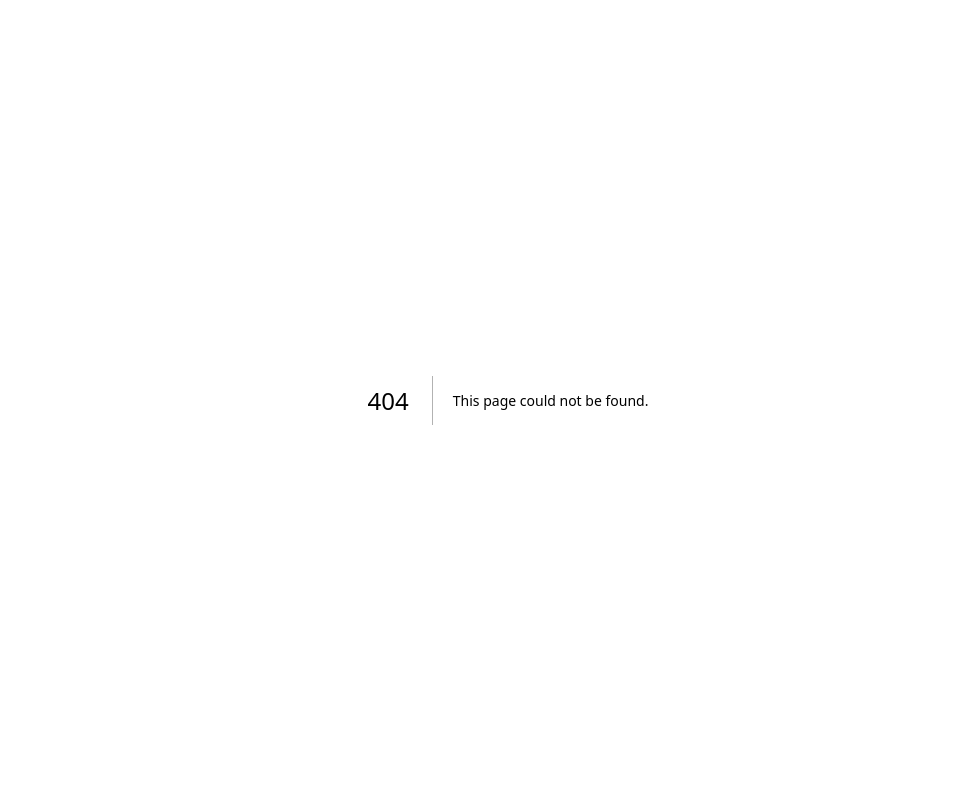
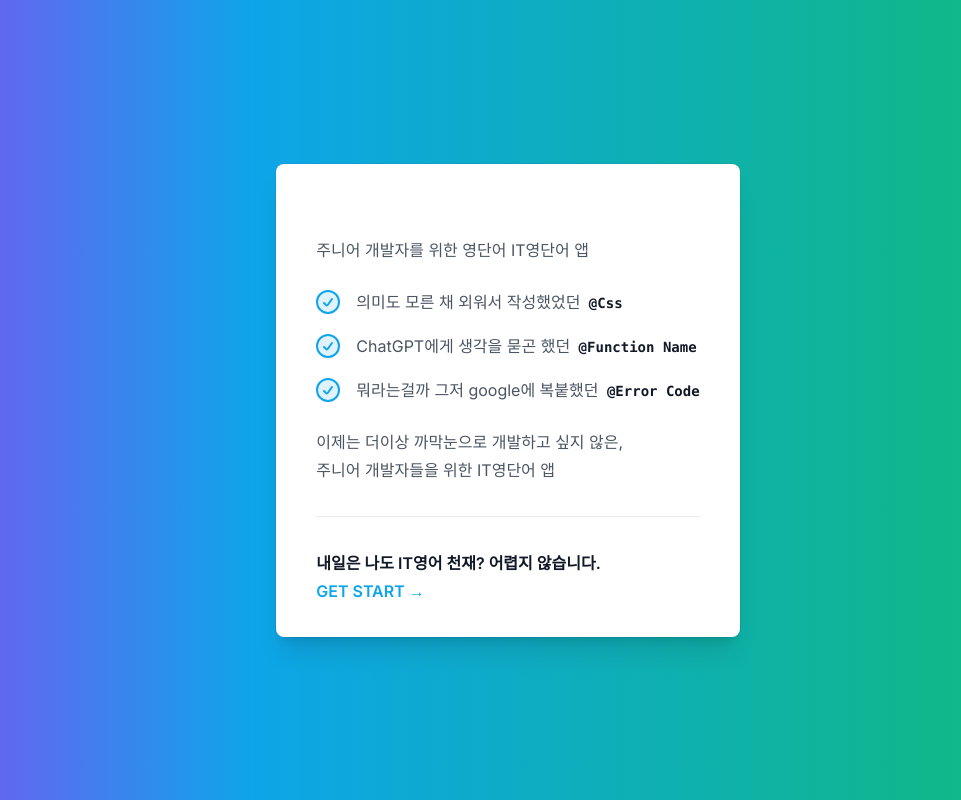
Before and after one commit to limEnough/ozo-dev-voca, a Next.js app: page /intro in a window 1280 px wide. Before the commit this address had no page. Shown: the whole page, without its empty margins (132-1093 px from the left). Built offline with nearby package versions, Linux system fonts and the light colour scheme.

Commit message:
feat: intro page 추가 (tailwind css)

```diff
--- a/app/dashboard/page.tsx
+++ b/app/dashboard/page.tsx
@@ -1,7 +1,7 @@
 export default function DeshboardPage() {
   return (
     <main className="deshbord-page">
-      대시보드 설정
+      대시보드
     </main>
   );
 }
--- /dev/null
+++ b/app/intro/page.tsx
@@ -0,0 +1,60 @@
+export default function DeshboardPage() {
+  return (
+    <main className="intro-page">
+      <div className="relative flex min-h-screen flex-col justify-center overflow-hidden bg-gradient-to-r from-indigo-500 from-10% via-sky-500 via-30% to-emerald-500 to-90% py-6 sm:py-12">
+        <div className="relative bg-white px-6 pt-10 pb-8 shadow-xl ring-1 ring-gray-900/5 sm:mx-auto sm:max-w-lg sm:rounded-lg sm:px-10">
+          <div className="mx-auto max-w-md">
+            {/* TODO: 로고추가 */}
+            {/* <img src="/img/logo.svg" className="h-6" alt="Tailwind Play" /> */}
+            <div className="divide-y divide-gray-300/50">
+              <div className="space-y-6 py-8 text-base leading-7 text-gray-600">
+                <p>주니어 개발자를 위한 영단어 IT영단어 앱</p>
+                <ul className="space-y-4">
+                  <li className="flex items-center">
+                    <svg className="h-6 w-6 flex-none fill-sky-100 stroke-sky-500 stroke-2" stroke-linecap="round" stroke-linejoin="round">
+                      <circle cx="12" cy="12" r="11" />
+                      <path d="m8 13 2.165 2.165a1 1 0 0 0 1.521-.126L16 9" fill="none" />
+                    </svg>
+                    <p className="ml-4">
+                      의미도 모른 채 외워서 작성했었던
+                      <code className="text-sm font-bold text-gray-900"> @Css</code>
+                    </p>
+                  </li>
+                  <li className="flex items-center">
+                    <svg className="h-6 w-6 flex-none fill-sky-100 stroke-sky-500 stroke-2" stroke-linecap="round" stroke-linejoin="round">
+                      <circle cx="12" cy="12" r="11" />
+                      <path d="m8 13 2.165 2.165a1 1 0 0 0 1.521-.126L16 9" fill="none" />
+                    </svg>
+                    <p className="ml-4">
+                      ChatGPT에게 생각을 묻곤 했던
+                      <code className="text-sm font-bold text-gray-900"> @Function Name</code>
+                    </p>
+                  </li>
+                  <li className="flex items-center">
+                    <svg className="h-6 w-6 flex-none fill-sky-100 stroke-sky-500 stroke-2" stroke-linecap="round" stroke-linejoin="round">
+                      <circle cx="12" cy="12" r="11" />
+                      <path d="m8 13 2.165 2.165a1 1 0 0 0 1.521-.126L16 9" fill="none" />
+                    </svg>
+                    <p className="ml-4">뭐라는걸까 그저 google에 복붙했던
+                      <code className="text-sm font-bold text-gray-900"> @Error Code</code>
+                    </p>
+                  </li>
+                </ul>
+                <p>
+                  이제는 더이상 까막눈으로 개발하고 싶지 않은, <br />
+                  주니어 개발자들을 위한 IT영단어 앱
+                </p>
+              </div>
+              <div className="pt-8 text-base font-semibold leading-7">
+                <p className="text-gray-900">내일은 나도 IT영어 천재? 어렵지 않습니다.</p>
+                <p>
+                  <a href="/" className="text-sky-500 hover:text-sky-600">GET START &rarr;</a>
+                </p>
+              </div>
+            </div>
+          </div>
+        </div>
+      </div>
+    </main>
+  );
+}
--- a/app/page.tsx
+++ b/app/page.tsx
@@ -1,7 +1,7 @@
-export default function RootPage() {
+export default function MainPage() {
   return (
-    <main className="root-page">
-      루트 페이지
+    <main className="main-page">
+      메인 페이지
     </main>
   );
 }
```
